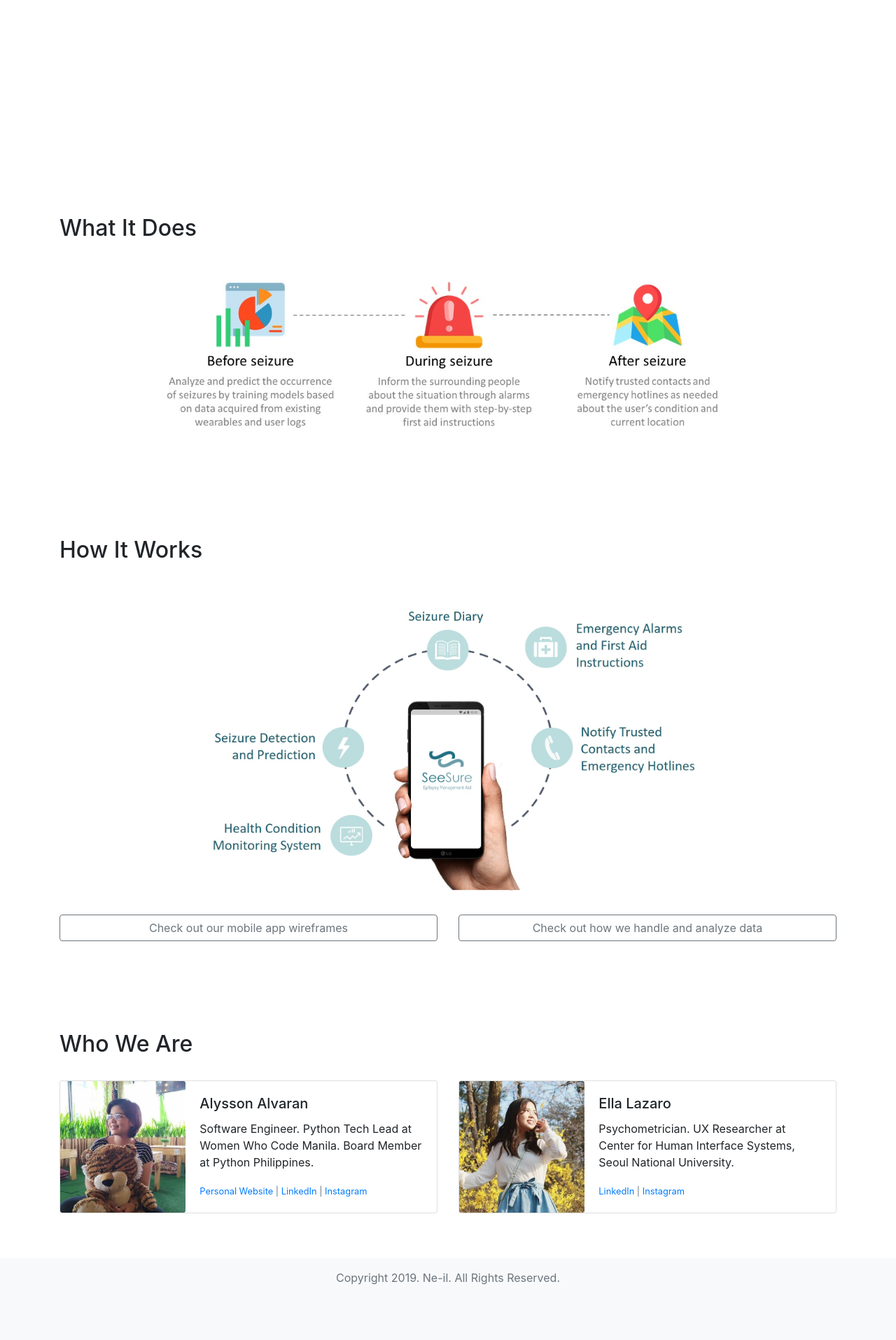
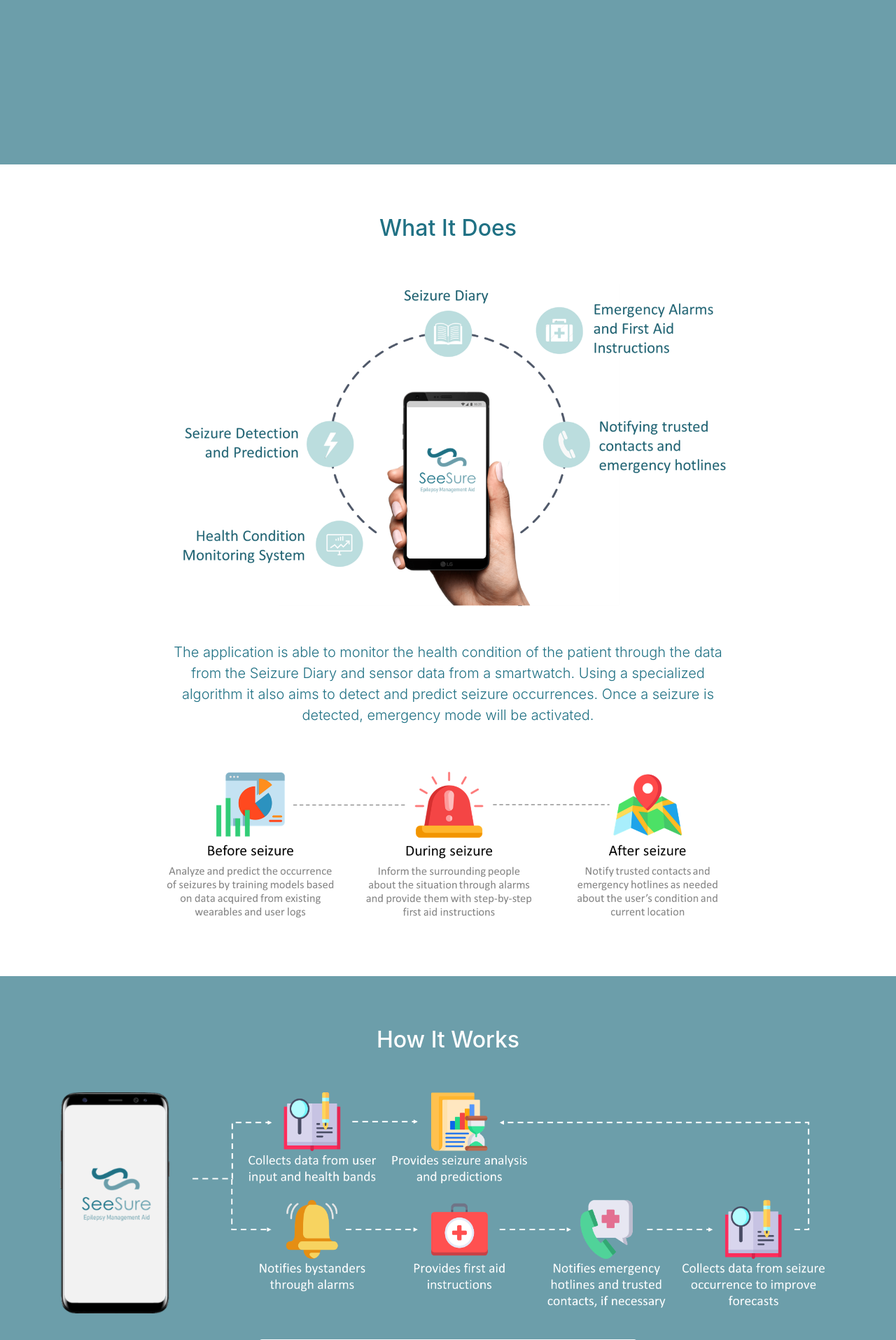
Before and after one commit to alyssonalvaran/seesure, a Django app: page / in a window 1280 px wide. Shown: the part 565-2480 px from the top of the page at 70% size. Before the commit the page ends 2401 px from the top, so only its background shows below. Run offline with Django 3.2, Linux system fonts and the light colour scheme; some libraries are stand-ins or nearby versions.

Commit message:
Update landing page content

```diff
--- a/home/static/css/index.css
+++ b/home/static/css/index.css
@@ -92,3 +92,14 @@
     height: 100%;
     object-fit: cover;
 }
+
+/* Background color settings */
+
+.bg-seesure-blue {
+    background-color: #6c9eaa;
+    color: white;
+}
+
+.color-seesure-dark-blue {
+    color: #207184;
+}
--- a/home/templates/index.html
+++ b/home/templates/index.html
@@ -28,8 +28,10 @@
 <body data-spy="scroll" data-target="#navbar">
 
     <!-- Navbar -->
-	<nav id="navbar" class="navbar navbar-expand-lg navbar-light bg-light fixed-top">
-		<a class="navbar-brand" href="#">SeeSure</a>
+	<nav id="navbar" class="navbar navbar-expand-lg navbar-light bg-white fixed-top">
+		<a class="navbar-brand" href="#">
+            <img src="{% static 'img/seesure.png' %}" height="30" alt="seesure">
+        </a>
 		<button class="navbar-toggler" type="button" data-toggle="collapse" data-target="#navbarNavAltMarkup" aria-controls="navbarNavAltMarkup" aria-expanded="false" aria-label="Toggle navigation">
 			<span class="navbar-toggler-icon"></span>
 		</button>
@@ -47,12 +49,16 @@
 	</nav>
 
     <!-- Home -->
-    <header class="masthead d-flex">
+    <header class="masthead d-flex bg-seesure-blue text-center">
         <div class="container text-center my-auto">
             <div class="row">
                 <div class="col-sm-12 col-lg-6 py-4 my-auto">
-                    <h2>SeeSure</h2>
-                    <p>Towards the future.</p>
+                    <p class="lead">
+                        <strong>SeeSure</strong> is a mobile application<br/>
+                        that allows patients with<br/>
+                        epilepsy manage their seizures
+                        <br/>and health better.
+                    </p>
                 </div>
                 <div class="col-sm-12 col-lg-6">
                     <div class="video-wrapper">
@@ -65,37 +71,52 @@
     </header>
 
     <!-- Features -->
-    <section id="features" class="content-section">
+    <section id="features" class="content-section bg-seesure-light text-center">
         <div class="container">
             <div class="row">
-                <div class="col-12 py-4">
+                <div class="col-12 py-4 color-seesure-dark-blue">
                     <h2>What It Does</h2>
                 </div>
                 <div class="col-sm-12 col-lg-9 mx-auto py-4">
-                    <img src="{% static 'img/features.jpg' %}" width="100%" alt="features">
+                    <img src="{% static 'img/features-1.png' %}" width="100%" alt="features">
+                </div>
+                <div class="col-sm-12 col-lg-9 mx-auto py-4">
+                    <p class="color-seesure-dark-blue lead">
+                        The application is able to monitor the health condition of the patient through the data from the Seizure Diary and sensor data from a smartwatch. Using a specialized algorithm it also aims to detect and predict seizure occurrences. Once a seizure is detected, emergency mode will be activated.
+                    </p>
+                </div>
+                <div class="col-sm-12 col-lg-9 mx-auto py-4">
+                    <img src="{% static 'img/features-2.png' %}" width="100%" alt="features">
                 </div>
             </div>
         </div>
     </section>
 
     <!-- Process -->
-    <section id="process" class="content-section">
+    <section id="process" class="content-section bg-seesure-blue text-center">
         <div class="container">
             <div class="row">
                 <div class="col-12 py-4">
                     <h2>How It Works</h2>
                 </div>
-                <div class="col-sm-12 col-lg-8 mx-auto py-4">
-                    <img src="{% static 'img/process.jpg' %}" width="100%" alt="features">
+                <div class="col-2 mx-auto py-4">
+                    <img src="{% static 'img/process-1.png' %}" width="100%" alt="features">
                 </div>
-                <div class="col-sm-12 col-lg-6 py-2">
-                    <a class="btn btn-outline-secondary btn-block" href="https://projects.invisionapp.com/prototype/ck2m5i4sn00cyca018ejnm20k/play" role="button" target="_blank">
-                        Check out our mobile app wireframes
+                <div class="col-10 mx-auto py-4">
+                    <img src="{% static 'img/process-2.png' %}" width="100%" alt="features">
+                </div>
+                <div class="col-sm-12 col-lg-6 py-2 mx-auto">
+                    <a class="btn btn-light btn-block" href="#" role="button">
+                        Check out how we handle and analyze data
                     </a>
                 </div>
-                <div class="col-sm-12 col-lg-6 py-2">
-                    <a class="btn btn-outline-secondary btn-block" href="#" role="button">
-                        Check out how we handle and analyze data
+
+                <div class="col-12 mx-auto py-4">
+                    <img src="{% static 'img/process-3.png' %}" width="100%" alt="features">
+                </div>
+                <div class="col-sm-12 col-lg-6 py-2 mx-auto">
+                    <a class="btn btn-light btn-block" href="https://projects.invisionapp.com/prototype/ck2m5i4sn00cyca018ejnm20k/play" role="button" target="_blank">
+                        Check out our mobile app wireframes
                     </a>
                 </div>
             </div>
@@ -106,7 +127,7 @@
     <section id="team" class="content-section">
         <div class="container">
             <div class="row">
-                <div class="col-12 py-4">
+                <div class="col-12 py-4 text-center color-seesure-dark-blue">
                     <h2>Who We Are</h2>
                 </div>
                 <div class="col-12">
@@ -118,7 +139,7 @@
                                 </div>
                                     <div class="col-8">
                                     <div class="card-body">
-                                        <h5 class="card-title">Alysson Alvaran</h5>
+                                        <h5 class="card-title color-seesure-dark-blue">Alysson Alvaran</h5>
                                         <p class="card-text">Software Engineer. Python Tech Lead at Women Who Code Manila. Board Member at Python Philippines.</p>
                                         <small class="text-muted">
                                             <a class="card-text" href="http://alyssonalvaran.com/" target="_blank">Personal Website</a> |
@@ -137,9 +158,10 @@
                                 </div>
                                     <div class="col-8">
                                     <div class="card-body">
-                                        <h5 class="card-title">Ella Lazaro</h5>
-                                        <p class="card-text">Psychometrician. UX Researcher at Center for Human Interface Systems, Seoul National University.</p>
+                                        <h5 class="card-title color-seesure-dark-blue">Ella Lazaro (엘라)</h5>
+                                        <p class="card-text">Psychometrician. Cognitive Science and UX Researcher at Human Interface Systems Lab, Seoul National University.</p>
                                         <small class="text-muted">
+                                            <a class="card-text" href="http://his.snu.ac.kr/archives/portfolio_3/lazaro-may-jorella" target="_blank">HIS Website</a> |
                                             <a class="card-text" href="https://www.linkedin.com/in/ellalazaro/" target="_blank">LinkedIn</a> |
                                             <a class="card-text" href="https://www.instagram.com/ellalazaro/" target="_blank">Instagram</a>
                                         </small>
@@ -154,14 +176,14 @@
     </section>
 
     <!-- Footer -->
-    <footer class="footer bg-light">
+    <footer class="footer bg-white">
         <div class="container text-center">
             <span class="text-muted">Copyright 2019. Ne-il. All Rights Reserved.</span>
         </div>
     </footer>
 
     <!-- Scroll to top button-->
-    <a href="#" class="btn btn-secondary btn-lg scroll-to-top js-scroll-trigger">
+    <a href="#" class="btn btn- text-centersecondary btn-lg scroll-to-top js-scroll-trigger">
         <i class="fas fa-chevron-up"></i>
     </a>
 
```
Also changed, not shown: home/static/img/ella.jpg, home/static/img/features-1.png (added), home/static/img/features-2.png (added), home/static/img/features.jpg (deleted), home/static/img/process-1.png (added), home/static/img/process-2.png (added), home/static/img/seesure.png (added), 1 other file.
